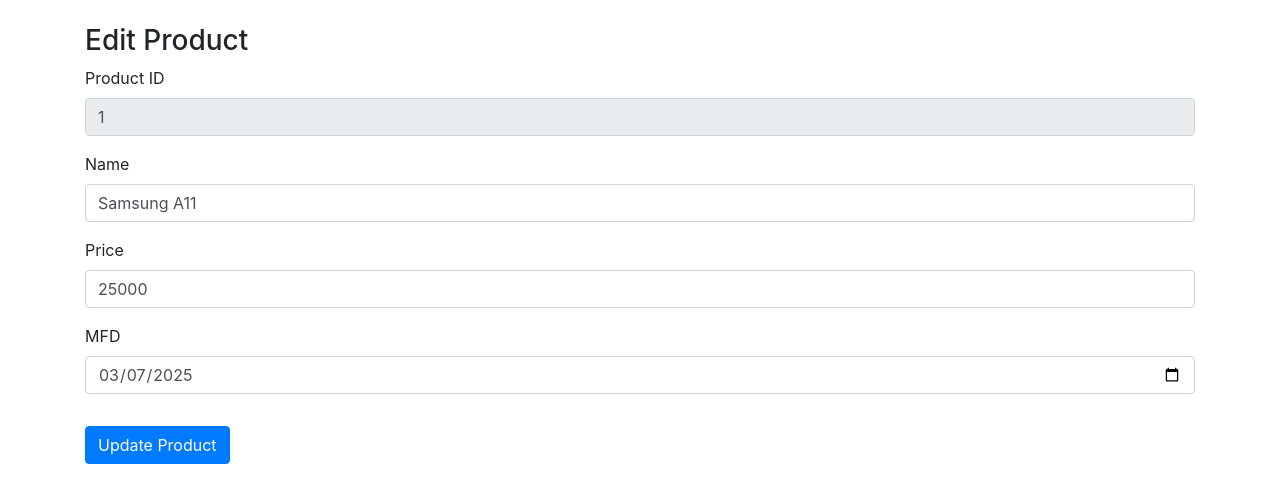
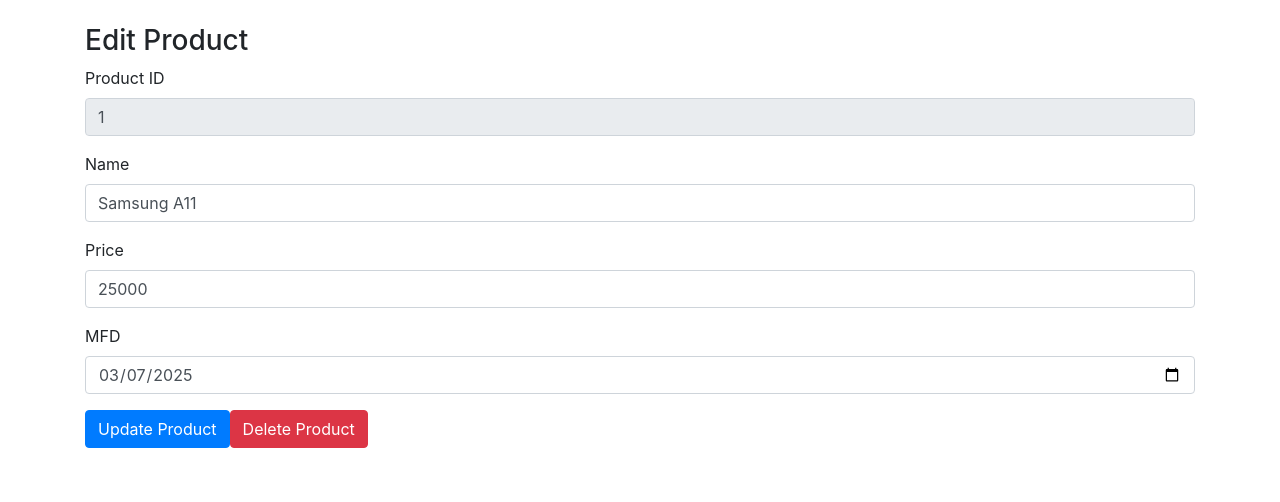
Before and after one commit to dnaveenshankar/frontend, a React (Create React App) app in the folder reactjs/myapp-jsonserver/: page /product/edit/1 in a window 1280 px wide. Shown: the top 502 px of the page. Built offline with nearby package versions, Linux system fonts and the light colour scheme; data requests are answered from the project's data file.

Commit message:
Add delete functionality for posts and products; update UI for delete actions

```diff
--- a/reactjs/myapp-jsonserver/src/components/posts/AddorEditPost.js
+++ b/reactjs/myapp-jsonserver/src/components/posts/AddorEditPost.js
@@ -1,10 +1,11 @@
 import { Field, Form, Formik } from 'formik';
 import { useEffect, useState } from 'react';
-import { useParams } from 'react-router-dom';
-import { addPost, fetchPostById, updatePost } from '../service/PostService';
+import { useParams, useNavigate } from 'react-router-dom';
+import { addPost, fetchPostById, updatePost, deletePost } from '../service/PostService';
 
 function AddOrEditPost() {
     const { id } = useParams();
+    const navigate = useNavigate();
     const [initialValues, setInitialValues] = useState({
         id: '',
         title: '',
@@ -16,6 +17,15 @@
             fetchPostById(id).then(resp => setInitialValues(resp.data));
         }
     }, [id]);
+
+    const handleDelete = () => {
+        if (window.confirm("Are you sure you want to delete this post?")) {
+            deletePost(id).then(() => {
+                alert("Post Deleted Successfully!");
+                navigate(-1);
+            });
+        }
+    };
 
     return (
         <div className="container mt-4">
@@ -49,7 +59,10 @@
                             <label className="form-label">Views</label>
                             <Field name="views" type="text" className="form-control" />
                         </div>
-                        <input type="submit" className="btn btn-primary mt-3" value={id ? "Update Post" : "Add Post"} />
+                        <div className="mt-3">
+                            <input type="submit" className="btn btn-primary me-2" value={id ? "Update Post" : "Add Post"} />
+                            {id && <button type="button" className="btn btn-danger" onClick={handleDelete}>Delete Post</button>}
+                        </div>
                     </Form>
                 )}
             </Formik>
--- a/reactjs/myapp-jsonserver/src/components/product/AddorEditProduct.js
+++ b/reactjs/myapp-jsonserver/src/components/product/AddorEditProduct.js
@@ -1,7 +1,7 @@
 import { Field, Form, Formik } from 'formik';
 import { useEffect, useState } from 'react';
 import { useParams, useNavigate } from 'react-router-dom';
-import { FetchByIdProduct, AddProducts, updateProduct } from '../service/ProductService';
+import { FetchByIdProduct, AddProducts, updateProduct, deleteProduct } from '../service/ProductService';
 
 function AddOrEditProduct() {
     const { id } = useParams();
@@ -19,6 +19,15 @@
             FetchByIdProduct(id).then(resp => setInitialValues(resp.data));
         }
     }, [id]);
+
+    const handleDelete = () => {
+        if (window.confirm("Are you sure you want to delete this product?")) {
+            deleteProduct(id).then(() => {
+                alert("Product Deleted Successfully!");
+                navigate(-1);
+            });
+        }
+    };
 
     return (
         <div className="container mt-4">
@@ -58,7 +67,10 @@
                             <label className="form-label">MFD</label>
                             <Field name="mfd" type="date" className="form-control" />
                         </div>
-                        <input type="submit" className="btn btn-primary mt-3" value={id ? "Update Product" : "Add Product"} />
+                        <div className="mt-3">
+                            <input type="submit" className="btn btn-primary me-2" value={id ? "Update Product" : "Add Product"} />
+                            {id && <button type="button" className="btn btn-danger" onClick={handleDelete}>Delete Product</button>}
+                        </div>
                     </Form>
                 )}
             </Formik>
```
Also changed, not shown: reactjs/myapp-jsonserver/posts.json (+1 -6 lines).
